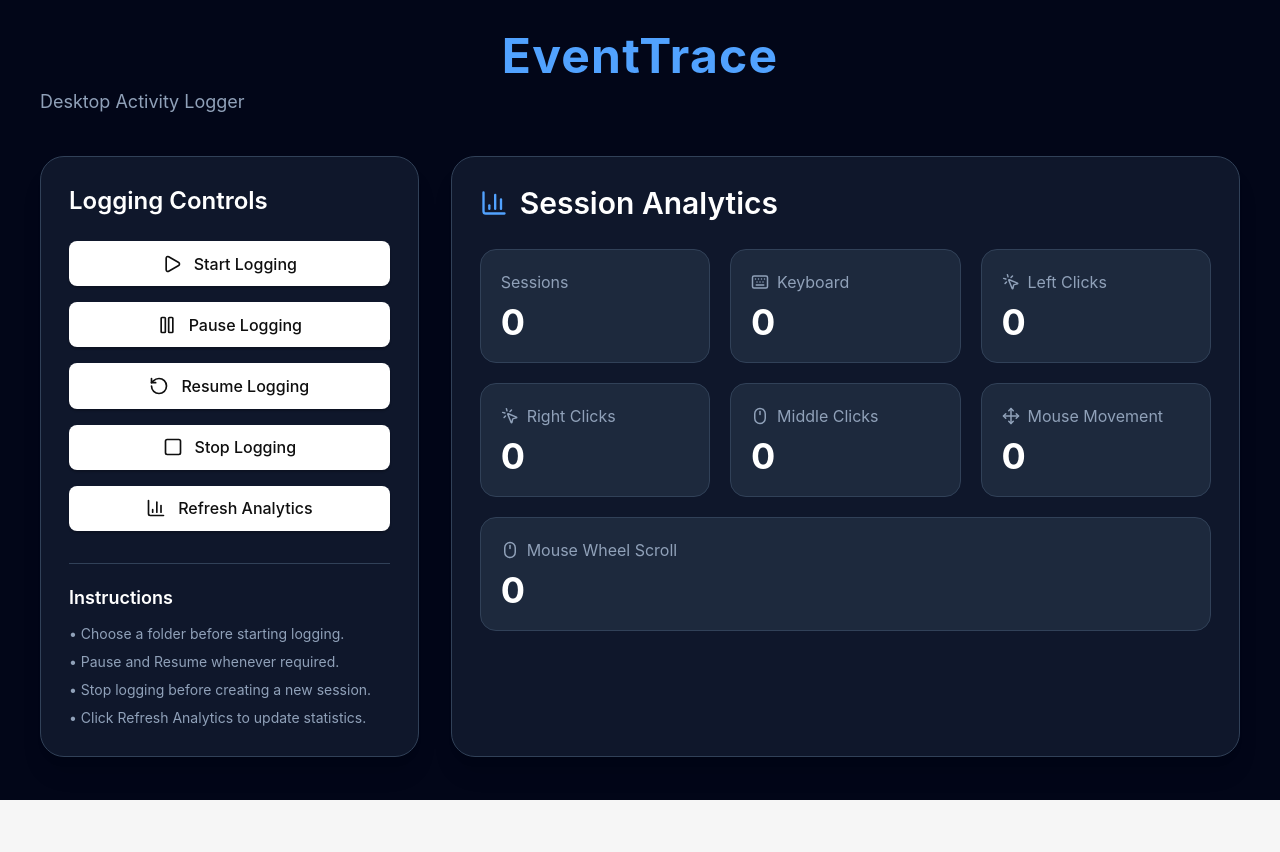
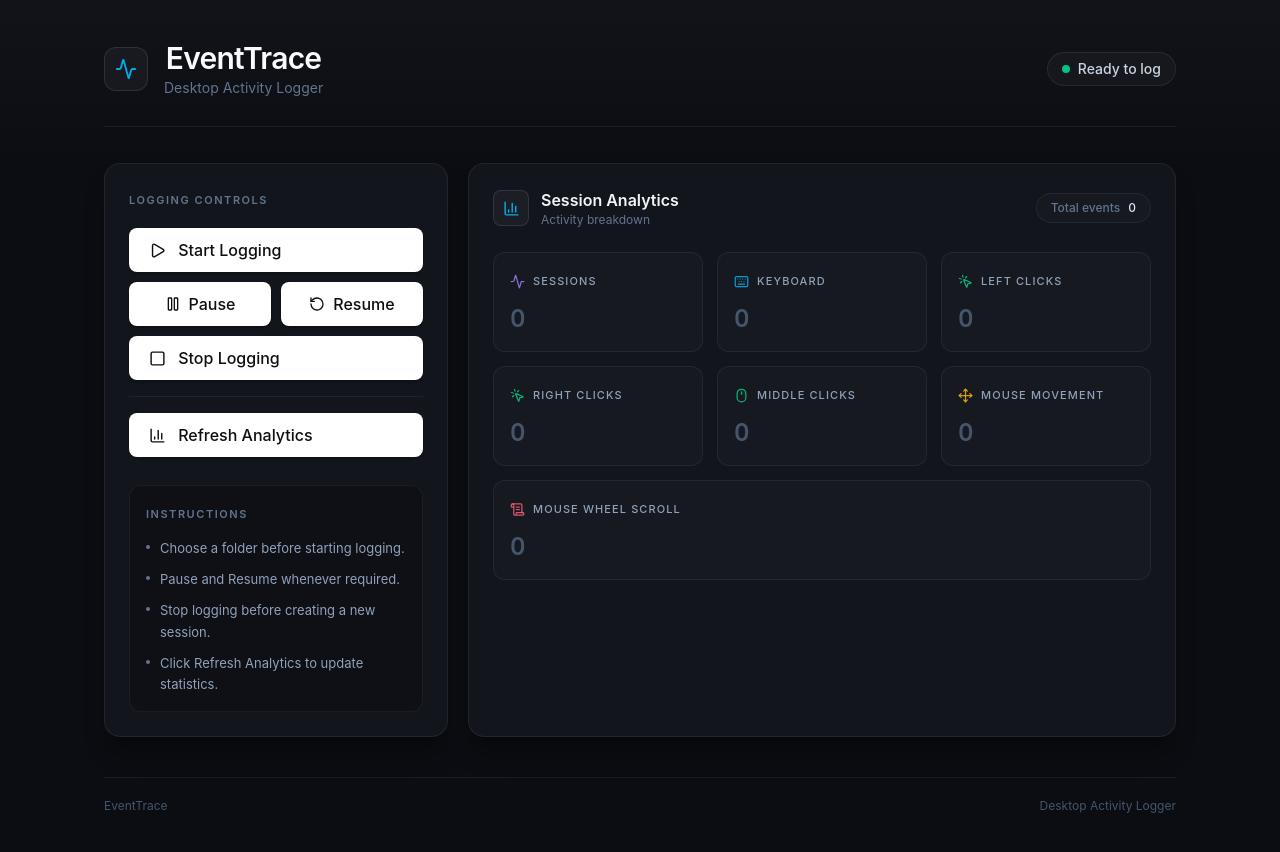
Before and after one commit to abhinav21s/EventTrace, a React (Vite) app in the folder tauri-app/: page / in a window 1280 px wide. Before the commit the page ends 800 px from the top, so only its background shows below. Built offline with nearby package versions, Linux system fonts and the light colour scheme; the HTML template or start-up script is replaced by a standard one.

Commit message:
improved the ui

```diff
--- a/tauri-app/src/App.tsx
+++ b/tauri-app/src/App.tsx
@@ -3,6 +3,7 @@ import reactLogo from "./assets/react.svg";
 import { invoke } from "@tauri-apps/api/core";
 import { open } from "@tauri-apps/plugin-dialog"
 import "./App.css";
+import "./index.css";
 import {
   Play,
   Pause,
@@ -14,7 +15,10 @@ import {
   MousePointerClick,
   Move,
   Mouse,
+  Activity,
+  ScrollText,
 } from "lucide-react";
+
 
 
 function App() {
@@ -91,172 +95,240 @@ function App() {
 
   }
 return (
-  <div className="min-h-screen bg-slate-950 text-white px-10 py-8">
+  <div className="min-h-screen bg-[#0b0d12] text-slate-200 antialiased selection:bg-sky-500/20">
+    {/* very subtle, calm top ambiance */}
+    <div className="pointer-events-none fixed inset-x-0 top-0 h-48 bg-gradient-to-b from-white/[0.03] to-transparent" />
 
-    {/* Header */}
-    <div className="mb-10">
-      <h1 className="text-5xl font-bold tracking-wide text-blue-400">
+    <div className="relative mx-auto max-w-6xl px-6 py-10 md:px-10">
+
+      {/* ================= Header ================= */}
+      <header className="mb-9 flex flex-col gap-5 border-b border-white/[0.06] pb-7 sm:flex-row sm:items-center sm:justify-between">
+        <div className="flex items-center gap-4">
+          <div className="flex h-11 w-11 items-center justify-center rounded-xl bg-white/[0.04] ring-1 ring-inset ring-white/10">
+            <Activity className="text-sky-400/90" size={22} />
+          </div>
+          <div>
+            <h1 className="text-2xl font-semibold tracking-tight text-slate-50 sm:text-3xl">
               EventTrace
             </h1>
-
-      <p className="text-slate-400 mt-2 text-lg">
+            <p className="mt-0.5 text-sm text-slate-500">
               Desktop Activity Logger
             </p>
           </div>
+        </div>
 
-    <div className="grid lg:grid-cols-3 gap-8">
+        {/* status pill (reflects existing session state) */}
+        <div className="inline-flex items-center gap-2 self-start rounded-full border border-white/[0.08] bg-white/[0.03] px-3.5 py-1.5 text-sm font-medium sm:self-auto">
+          <span
+            className={`h-2 w-2 rounded-full ${
+              session ? "bg-slate-600" : "bg-emerald-400/90"
+            }`}
+          />
+          <span className={session ? "text-slate-400" : "text-slate-300"}>
+            {session ? "Session stopped" : "Ready to log"}
+          </span>
+        </div>
+      </header>
+
+      <div className="grid gap-5 lg:grid-cols-3">
 
         {/* ================= Controls ================= */}
+        <section className="rounded-2xl border border-white/[0.07] bg-[#12151c] p-6 shadow-xl shadow-black/30">
 
-      <div className="bg-slate-900 border border-slate-700 rounded-3xl shadow-xl p-7">
-
-        <h2 className="text-2xl font-semibold mb-6">
+          <h2 className="mb-4 text-[11px] font-semibold uppercase tracking-[0.14em] text-slate-500">
             Logging Controls
           </h2>
 
-        <div className="flex flex-col gap-4">
+          <div className="flex flex-col gap-2.5">
 
             <button
               onClick={start_logging}
-            className="flex items-center justify-center gap-3 rounded-xl bg-green-600 hover:bg-green-700 active:scale-95 transition-all py-3 font-semibold shadow-lg"
+              title="Choose a folder and begin recording activity"
+              className="group flex items-center gap-3 rounded-lg bg-emerald-600/90 px-4 py-2.5 text-sm font-medium text-white transition-colors hover:bg-emerald-600 focus:outline-none focus-visible:ring-2 focus-visible:ring-emerald-400/60 focus-visible:ring-offset-2 focus-visible:ring-offset-[#12151c] active:bg-emerald-700"
             >
-            <Play size={20} />
+              <Play size={17} className="shrink-0" />
               Start Logging
             </button>
 
+            {/* pause / resume pair */}
+            <div className="grid grid-cols-2 gap-2.5">
               <button
                 onClick={pause_event}
-            className="flex items-center justify-center gap-3 rounded-xl bg-yellow-500 hover:bg-yellow-600 active:scale-95 transition-all py-3 font-semibold shadow-lg"
+                title="Temporarily stop recording"
+                className="flex items-center justify-center gap-2 rounded-lg border border-white/[0.08] bg-white/[0.02] px-3 py-2.5 text-sm font-medium text-slate-300 transition-colors hover:bg-white/[0.05] hover:text-amber-300 focus:outline-none focus-visible:ring-2 focus-visible:ring-white/20 focus-visible:ring-offset-2 focus-visible:ring-offset-[#12151c] active:bg-white/[0.08]"
               >
-            <Pause size={20} />
-            Pause Logging
+                <Pause size={16} className="shrink-0" />
+                Pause
               </button>
 
               <button
                 onClick={resume_event}
-            className="flex items-center justify-center gap-3 rounded-xl bg-blue-600 hover:bg-blue-700 active:scale-95 transition-all py-3 font-semibold shadow-lg"
+                title="Continue recording after a pause"
+                className="flex items-center justify-center gap-2 rounded-lg border border-white/[0.08] bg-white/[0.02] px-3 py-2.5 text-sm font-medium text-slate-300 transition-colors hover:bg-white/[0.05] hover:text-sky-300 focus:outline-none focus-visible:ring-2 focus-visible:ring-white/20 focus-visible:ring-offset-2 focus-visible:ring-offset-[#12151c] active:bg-white/[0.08]"
               >
-            <RotateCcw size={20} />
-            Resume Logging
+                <RotateCcw size={16} className="shrink-0" />
+                Resume
               </button>
+            </div>
 
             {session ? (
               <button
                 onClick={new_session}
-              className="flex items-center justify-center gap-3 rounded-xl bg-purple-600 hover:bg-purple-700 active:scale-95 transition-all py-3 font-semibold shadow-lg"
+                title="Start a fresh session in a new folder"
+                className="flex items-center gap-3 rounded-lg border border-white/[0.08] bg-white/[0.02] px-4 py-2.5 text-sm font-medium text-slate-200 transition-colors hover:bg-white/[0.05] hover:text-sky-200 focus:outline-none focus-visible:ring-2 focus-visible:ring-white/20 focus-visible:ring-offset-2 focus-visible:ring-offset-[#12151c] active:bg-white/[0.08]"
               >
-              <FilePlus size={20} />
+                <FilePlus size={17} className="shrink-0" />
                 New Session
               </button>
             ) : (
               <button
                 onClick={stop_event}
-              className="flex items-center justify-center gap-3 rounded-xl bg-red-600 hover:bg-red-700 active:scale-95 transition-all py-3 font-semibold shadow-lg"
+                title="Stop recording and close the current session"
+                className="flex items-center gap-3 rounded-lg border border-red-500/20 bg-red-500/[0.06] px-4 py-2.5 text-sm font-medium text-red-300/90 transition-colors hover:bg-red-500/[0.12] focus:outline-none focus-visible:ring-2 focus-visible:ring-red-400/50 focus-visible:ring-offset-2 focus-visible:ring-offset-[#12151c] active:bg-red-500/[0.16]"
               >
-              <Square size={20} />
+                <Square size={17} className="shrink-0" />
                 Stop Logging
               </button>
             )}
 
+            <div className="my-1.5 h-px bg-white/[0.06]" />
+
             <button
               onClick={showanalytics}
-            className="flex items-center justify-center gap-3 rounded-xl bg-slate-700 hover:bg-slate-600 active:scale-95 transition-all py-3 font-semibold shadow-lg"
+              title="Reload the latest statistics"
+              className="flex items-center gap-3 rounded-lg border border-sky-500/20 bg-sky-500/[0.06] px-4 py-2.5 text-sm font-medium text-sky-200/90 transition-colors hover:bg-sky-500/[0.12] focus:outline-none focus-visible:ring-2 focus-visible:ring-sky-400/50 focus-visible:ring-offset-2 focus-visible:ring-offset-[#12151c] active:bg-sky-500/[0.16]"
             >
-            <BarChart3 size={20} />
+              <BarChart3 size={17} className="shrink-0" />
               Refresh Analytics
             </button>
 
           </div>
 
-        <div className="mt-8 border-t border-slate-700 pt-5">
-
-          <h3 className="font-semibold text-lg mb-3">
+          <div className="mt-7 rounded-xl border border-white/[0.05] bg-black/20 p-4">
+            <h3 className="mb-3 text-[11px] font-semibold uppercase tracking-[0.14em] text-slate-500">
               Instructions
             </h3>
+            <ul className="space-y-2.5 text-[13px] leading-relaxed text-slate-400">
+              <li className="flex gap-2.5">
+                <span className="mt-[7px] h-1 w-1 shrink-0 rounded-full bg-slate-500" />
+                Choose a folder before starting logging.
+              </li>
+              <li className="flex gap-2.5">
+                <span className="mt-[7px] h-1 w-1 shrink-0 rounded-full bg-slate-500" />
+                Pause and Resume whenever required.
+              </li>
+              <li className="flex gap-2.5">
+                <span className="mt-[7px] h-1 w-1 shrink-0 rounded-full bg-slate-500" />
+                Stop logging before creating a new session.
+              </li>
+              <li className="flex gap-2.5">
+                <span className="mt-[7px] h-1 w-1 shrink-0 rounded-full bg-slate-500" />
+                Click Refresh Analytics to update statistics.
+              </li>
+            </ul>
+          </div>
 
-          <ul className="space-y-2 text-sm text-slate-400">
-            <li>• Choose a folder before starting logging.</li>
-            <li>• Pause and Resume whenever required.</li>
-            <li>• Stop logging before creating a new session.</li>
-            <li>• Click Refresh Analytics to update statistics.</li>
-          </ul>
+        </section>
 
+        {/* ================= Analytics ================= */}
+        <section className="rounded-2xl border border-white/[0.07] bg-[#12151c] p-6 shadow-xl shadow-black/30 lg:col-span-2">
+
+          <div className="mb-6 flex items-center justify-between">
+            <div className="flex items-center gap-3">
+              <div className="flex h-9 w-9 items-center justify-center rounded-lg bg-white/[0.04] ring-1 ring-inset ring-white/10">
+                <BarChart3 className="text-sky-400/90" size={17} />
+              </div>
+              <div>
+                <h2 className="text-base font-semibold text-slate-100">Session Analytics</h2>
+                <p className="text-xs text-slate-500">Activity breakdown</p>
+              </div>
+            </div>
+            <div className="hidden items-center gap-2 rounded-full border border-white/[0.06] bg-white/[0.02] px-3.5 py-1.5 text-xs font-medium sm:inline-flex">
+              <span className="text-slate-500">Total events</span>
+              <span className="tabular-nums text-slate-200">
+                {(
+                  count.key_count +
+                  count.left_clicks +
+                  count.right_clicks +
+                  count.middle_clicks +
+                  count.mouse_move +
+                  count.wheel
+                ).toLocaleString()}
+              </span>
+            </div>
+          </div>
+
+          <div className="grid gap-3.5 sm:grid-cols-2 xl:grid-cols-3">
+
+            <div className="rounded-xl border border-white/[0.06] bg-white/[0.02] p-4 transition-colors hover:border-white/[0.12] hover:bg-white/[0.03]">
+              <div className="flex items-center gap-2 text-slate-400">
+                <Activity size={15} className="text-violet-400/80" />
+                <span className="text-[11px] font-medium uppercase tracking-[0.1em]">Sessions</span>
+              </div>
+              <p className={`mt-2.5 text-2xl font-semibold tabular-nums ${count.session_count ? "text-slate-50" : "text-slate-600"}`}>{count.session_count.toLocaleString()}</p>
+            </div>
+
+            <div className="rounded-xl border border-white/[0.06] bg-white/[0.02] p-4 transition-colors hover:border-white/[0.12] hover:bg-white/[0.03]">
+              <div className="flex items-center gap-2 text-slate-400">
+                <Keyboard size={15} className="text-sky-400/80" />
+                <span className="text-[11px] font-medium uppercase tracking-[0.1em]">Keyboard</span>
+              </div>
+              <p className={`mt-2.5 text-2xl font-semibold tabular-nums ${count.key_count ? "text-slate-50" : "text-slate-600"}`}>{count.key_count.toLocaleString()}</p>
+            </div>
+
+            <div className="rounded-xl border border-white/[0.06] bg-white/[0.02] p-4 transition-colors hover:border-white/[0.12] hover:bg-white/[0.03]">
+              <div className="flex items-center gap-2 text-slate-400">
+                <MousePointerClick size={15} className="text-emerald-400/80" />
+                <span className="text-[11px] font-medium uppercase tracking-[0.1em]">Left Clicks</span>
+              </div>
+              <p className={`mt-2.5 text-2xl font-semibold tabular-nums ${count.left_clicks ? "text-slate-50" : "text-slate-600"}`}>{count.left_clicks.toLocaleString()}</p>
+            </div>
+
+            <div className="rounded-xl border border-white/[0.06] bg-white/[0.02] p-4 transition-colors hover:border-white/[0.12] hover:bg-white/[0.03]">
+              <div className="flex items-center gap-2 text-slate-400">
+                <MousePointerClick size={15} className="text-emerald-400/80" />
+                <span className="text-[11px] font-medium uppercase tracking-[0.1em]">Right Clicks</span>
+              </div>
+              <p className={`mt-2.5 text-2xl font-semibold tabular-nums ${count.right_clicks ? "text-slate-50" : "text-slate-600"}`}>{count.right_clicks.toLocaleString()}</p>
+            </div>
+
+            <div className="rounded-xl border border-white/[0.06] bg-white/[0.02] p-4 transition-colors hover:border-white/[0.12] hover:bg-white/[0.03]">
+              <div className="flex items-center gap-2 text-slate-400">
+                <Mouse size={15} className="text-emerald-400/80" />
+                <span className="text-[11px] font-medium uppercase tracking-[0.1em]">Middle Clicks</span>
+              </div>
+              <p className={`mt-2.5 text-2xl font-semibold tabular-nums ${count.middle_clicks ? "text-slate-50" : "text-slate-600"}`}>{count.middle_clicks.toLocaleString()}</p>
+            </div>
+
+            <div className="rounded-xl border border-white/[0.06] bg-white/[0.02] p-4 transition-colors hover:border-white/[0.12] hover:bg-white/[0.03]">
+              <div className="flex items-center gap-2 text-slate-400">
+                <Move size={15} className="text-amber-400/80" />
+                <span className="text-[11px] font-medium uppercase tracking-[0.1em]">Mouse Movement</span>
+              </div>
+              <p className={`mt-2.5 text-2xl font-semibold tabular-nums ${count.mouse_move ? "text-slate-50" : "text-slate-600"}`}>{count.mouse_move.toLocaleString()}</p>
+            </div>
+
+            <div className="rounded-xl border border-white/[0.06] bg-white/[0.02] p-4 transition-colors hover:border-white/[0.12] hover:bg-white/[0.03] sm:col-span-2 xl:col-span-3">
+              <div className="flex items-center gap-2 text-slate-400">
+                <ScrollText size={15} className="text-rose-400/80" />
+                <span className="text-[11px] font-medium uppercase tracking-[0.1em]">Mouse Wheel Scroll</span>
+              </div>
+              <p className={`mt-2.5 text-2xl font-semibold tabular-nums ${count.wheel ? "text-slate-50" : "text-slate-600"}`}>{count.wheel.toLocaleString()}</p>
             </div>
 
           </div>
 
-      {/* ================= Analytics ================= */}
-
-      <div className="lg:col-span-2 bg-slate-900 border border-slate-700 rounded-3xl shadow-xl p-7">
-
-        <div className="flex items-center gap-3 mb-7">
-          <BarChart3 className="text-blue-400" size={28} />
-          <h2 className="text-3xl font-semibold">
-            Session Analytics
-          </h2>
-        </div>
-
-        <div className="grid md:grid-cols-2 xl:grid-cols-3 gap-5">
-
-          <div className="bg-slate-800 rounded-2xl p-5 border border-slate-700">
-            <p className="text-slate-400">Sessions</p>
-            <p className="text-4xl font-bold mt-2">{count.session_count}</p>
-          </div>
-
-          <div className="bg-slate-800 rounded-2xl p-5 border border-slate-700">
-            <div className="flex items-center gap-2 text-slate-400">
-              <Keyboard size={18} />
-              Keyboard
-            </div>
-            <p className="text-4xl font-bold mt-2">{count.key_count}</p>
-          </div>
-
-          <div className="bg-slate-800 rounded-2xl p-5 border border-slate-700">
-            <div className="flex items-center gap-2 text-slate-400">
-              <MousePointerClick size={18} />
-              Left Clicks
-            </div>
-            <p className="text-4xl font-bold mt-2">{count.left_clicks}</p>
-          </div>
-
-          <div className="bg-slate-800 rounded-2xl p-5 border border-slate-700">
-            <div className="flex items-center gap-2 text-slate-400">
-              <MousePointerClick size={18} />
-              Right Clicks
-            </div>
-            <p className="text-4xl font-bold mt-2">{count.right_clicks}</p>
-          </div>
-
-          <div className="bg-slate-800 rounded-2xl p-5 border border-slate-700">
-            <div className="flex items-center gap-2 text-slate-400">
-              <Mouse size={18} />
-              Middle Clicks
-            </div>
-            <p className="text-4xl font-bold mt-2">{count.middle_clicks}</p>
-          </div>
-
-          <div className="bg-slate-800 rounded-2xl p-5 border border-slate-700">
-            <div className="flex items-center gap-2 text-slate-400">
-              <Move size={18} />
-              Mouse Movement
-            </div>
-            <p className="text-4xl font-bold mt-2">{count.mouse_move}</p>
-          </div>
-
-          <div className="bg-slate-800 rounded-2xl p-5 border border-slate-700 md:col-span-2 xl:col-span-3">
-            <div className="flex items-center gap-2 text-slate-400">
-              <Mouse size={18} />
-              Mouse Wheel Scroll
-            </div>
-            <p className="text-4xl font-bold mt-2">{count.wheel}</p>
-          </div>
+        </section>
 
       </div>
 
-      </div>
+      {/* ================= Footer ================= */}
+      <footer className="mt-10 flex items-center justify-between border-t border-white/[0.06] pt-5 text-xs text-slate-600">
+        <span>EventTrace</span>
+        <span>Desktop Activity Logger</span>
+      </footer>
 
     </div>
-
   </div>
 );
 }
```
Lines whose indentation alone changed are shown as unchanged.
